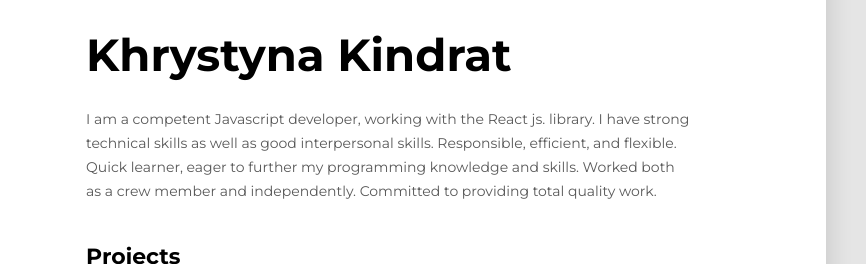
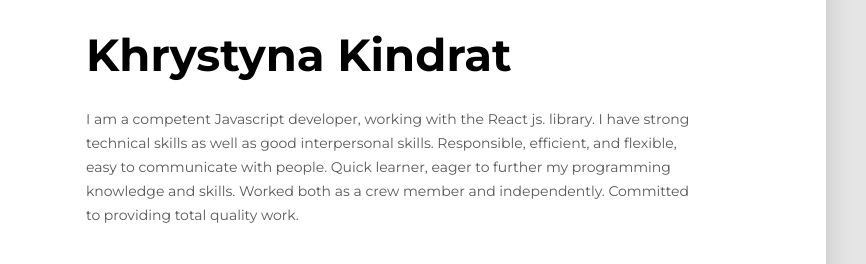
Before and after one commit to ChristabelKindrat/CV, a plain HTML site: page index.html in a window 1280 px wide. Shown: the part 145-409 px from the top of the page, 414-1280 px from the left. Drawn offline with Linux system fonts and the light colour scheme.

Commit message:
add change to personal description

```diff
--- a/index.html
+++ b/index.html
@@ -22,10 +22,12 @@
 
             <h1 class="about-name">Khrystyna Kindrat</h1>
 
-            <p class="about-description">I am a competent Javascript developer, working with the React js. library. I
-                have strong technical skills as well as good interpersonal skills. Responsible, efficient, and flexible.
+            <p class="about-description">
+                I am a competent Javascript developer, working with the React js. library. I
+                have strong technical skills as well as good interpersonal skills. Responsible, efficient, and flexible, easy to communicate with people.
                 Quick learner, eager to further my programming knowledge and skills. Worked both as a crew member and
-                independently. Committed to providing total quality work.</p>
+                independently. Committed to providing total quality work.
+            </p>
         </div>
         <!-- Projects -->
         <div class="projects">
```
